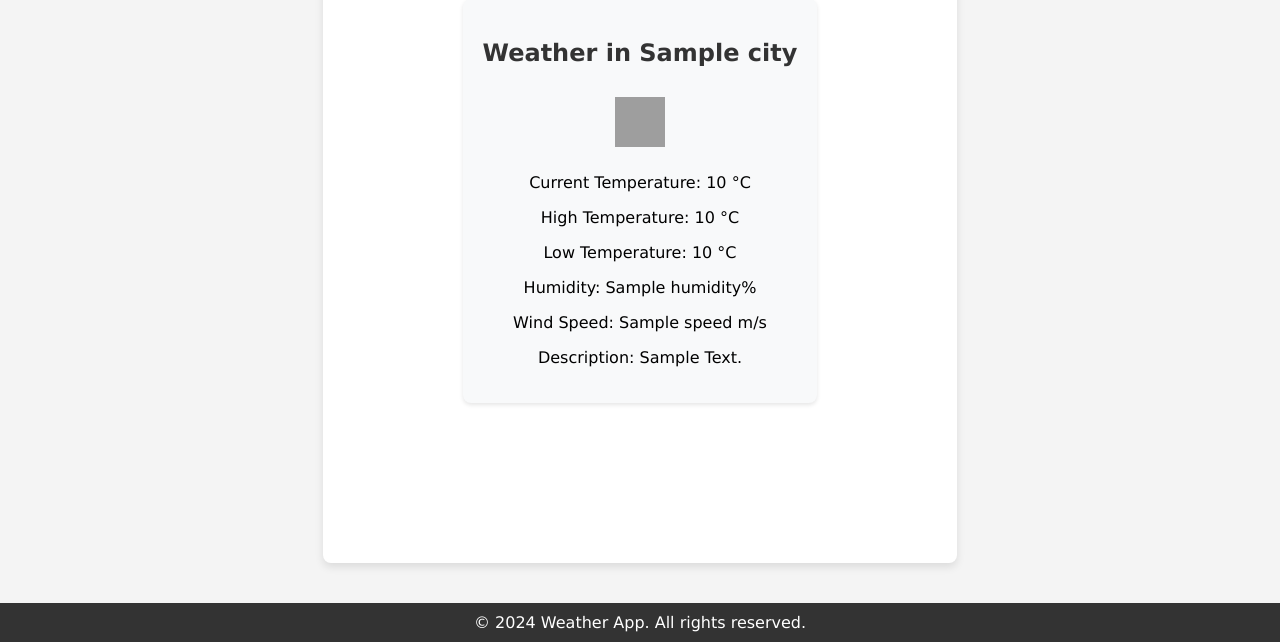
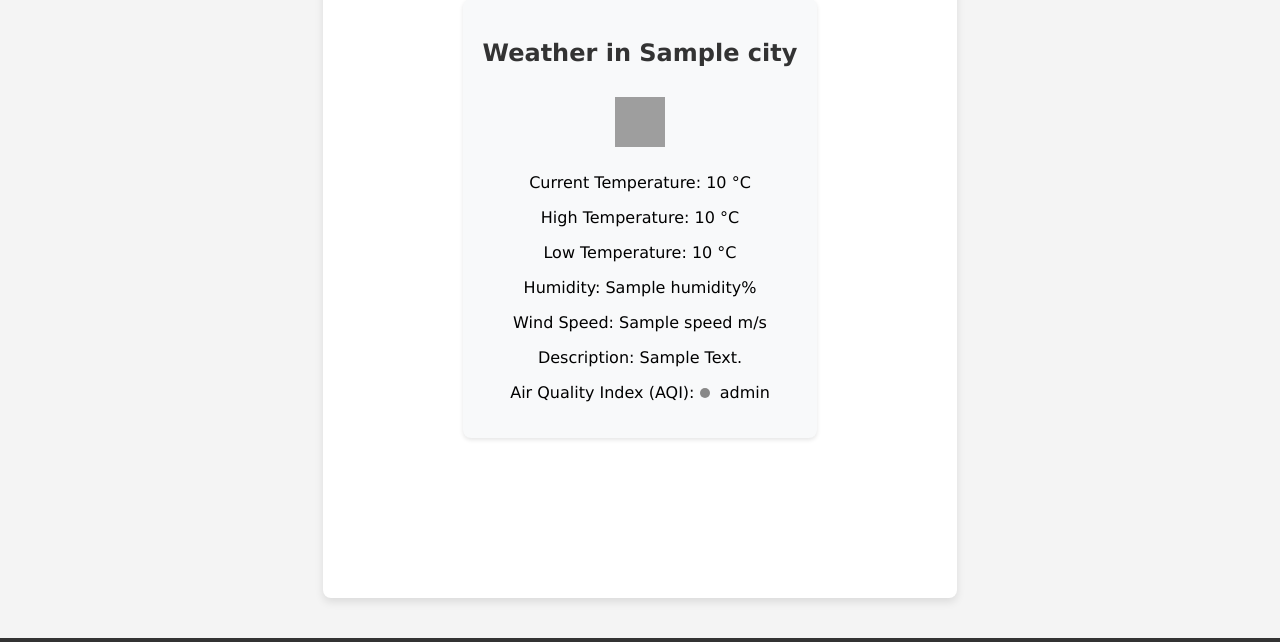
Before and after one commit to geechi653/itsc-4155-project3, a Flask app: template templates/search.html in a window 1280 px wide. Shown: the part 665-1307 px from the top of the page. Run offline with Flask 3, Linux system fonts and the light colour scheme; the template is opened without the code that fills it: most values are stand-ins (such as "Sample title", 1, 10 or a date in 2020); grey boxes are pictures that could not be loaded.

Commit message:
added aqi

```diff
--- a/app.py
+++ b/app.py
@@ -88,6 +88,28 @@
     except Exception as e:
         return jsonify({'error': str(e)}), 500
 
+def get_aqi(lat, lon):
+    """Fetch AQI data using latitude and longitude."""
+    url = f'http://api.openweathermap.org/data/2.5/air_pollution?lat={lat}&lon={lon}&appid={API_KEY}'
+    try:
+        response = requests.get(url)
+        response.raise_for_status()
+        data = response.json()
+
+        aqi_level = data['list'][0]['main']['aqi']
+        aqi_info = {
+            1: {'level': 'Good', 'color': 'green'},
+            2: {'level': 'Fair', 'color': 'yellow'},
+            3: {'level': 'Moderate', 'color': 'orange'},
+            4: {'level': 'Poor', 'color': 'red'},
+            5: {'level': 'Very Poor', 'color': 'purple'}
+        }
+
+        return aqi_info[aqi_level]
+    except Exception as e:
+        print(f"Error fetching AQI data: {e}")
+        return {'level': 'Unavailable', 'color': 'gray'}
+
 def get_weather(city, unit='imperial'):
     """Get current weather data using city name."""
     url = f'http://api.openweathermap.org/data/2.5/weather?q={city}&appid={API_KEY}&units={unit}'
@@ -97,6 +119,9 @@
         data = response.json()
         if data.get('cod') != 200:
             return None
+        lat = data['coord']['lat']
+        lon = data['coord']['lon']
+        aqi_data = get_aqi(lat, lon)
         weather_info = {
             'temperature': data['main']['temp'],
             'temp_min': data['main']['temp_min'],
@@ -104,8 +129,9 @@
             'humidity': data['main']['humidity'],
             'weather_desc': data['weather'][0]['description'],
             'wind': data['wind'],
-            'icon': data['weather'][0]['icon'],
-            'unit': '°F' if unit == 'imperial' else '°C'
+            'humidity': data['main']['humidity'],
+            'unit': '°F' if unit == 'imperial' else '°C',
+            'aqi': aqi_data
         }
         return weather_info
     except requests.exceptions.HTTPError as http_err:
@@ -174,8 +200,9 @@
             'icon': common_icon,
             'unit': '°F' if unit == 'imperial' else '°C'
         })
+    return forecast_summary
 
-    return forecast_summary
+
 
 if __name__ == '__main__':
     app.run(debug=True, host='0.0.0.0', port=8080)
--- a/templates/forecast.html
+++ b/templates/forecast.html
@@ -1,4 +1,5 @@
 {% extends 'base.html' %}
+
 {% block content %}
 <h1>5-Day Weather Forecast</h1>
 <form method="POST">
--- a/templates/search.html
+++ b/templates/search.html
@@ -23,7 +23,12 @@
         <p>Humidity: {{ weather.humidity }}%</p>
         <p>Wind Speed: {{ weather.wind.speed }} m/s</p>
         <p>Description: {{ weather.weather_desc|title }}</p>
-    </div>
+        <p>
+            Air Quality Index (AQI):
+            <span style="display: inline-block; width: 10px; height: 10px; background-color: {{ weather.aqi.color }}; border-radius: 50%; margin-right: 5px;"></span>
+            {{ weather.aqi.level | default('N/A') }}
+        </p>
+        </div>
     {% elif error %}
     <p class="error-message">{{ error }}</p>
     {% endif %}
```
